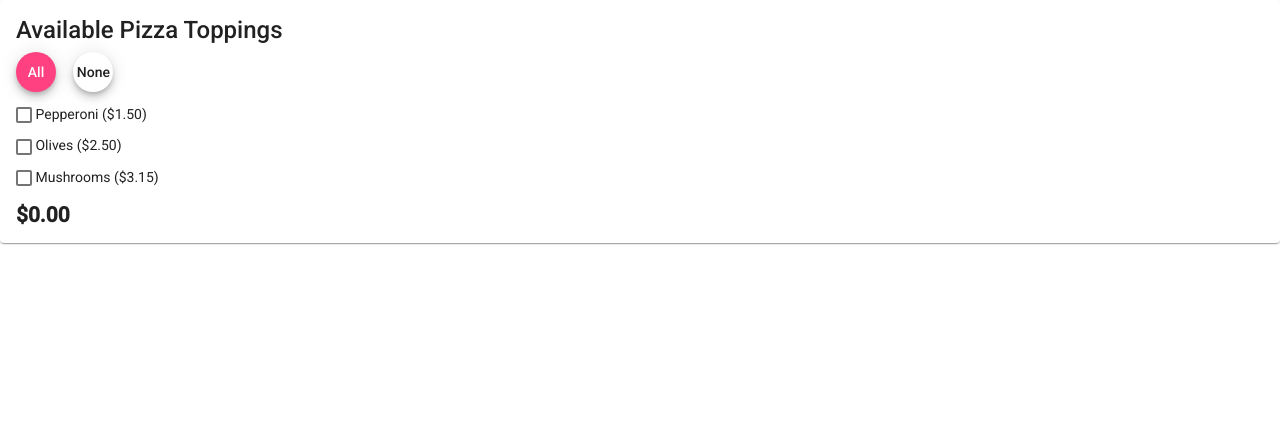
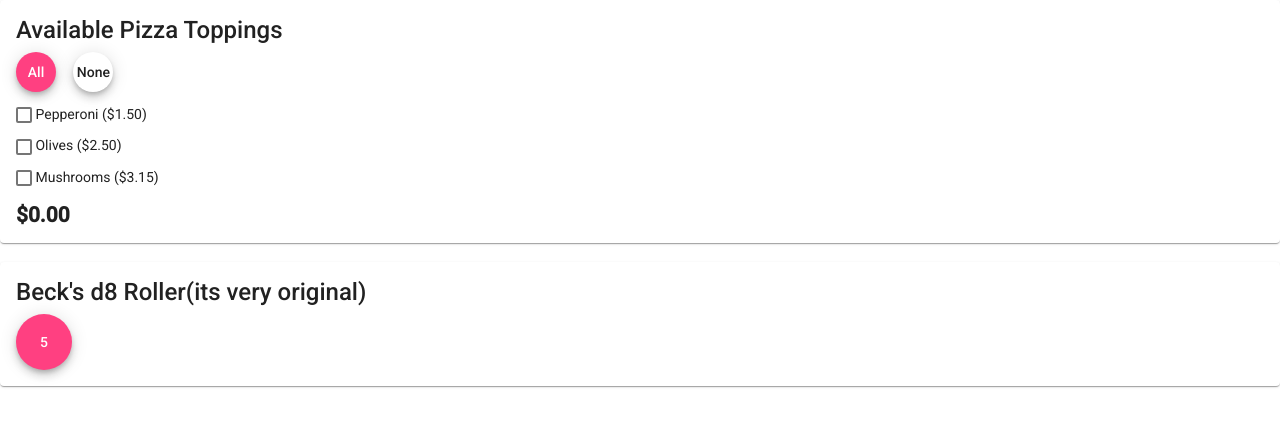
Before and after one commit to 2021-spring-jsf-tuth/components, an Angular app: page / in a window 1280 px wide. Shown: the top 426 px of the page. Built offline with nearby package versions, Linux system fonts and the light colour scheme.

Commit message:
made a d8 roller

```diff
--- a/src/app/app.component.html
+++ b/src/app/app.component.html
@@ -1 +1,3 @@
 <app-pizza-toppings></app-pizza-toppings>
+<br>
+<app-bia-d8-roller></app-bia-d8-roller>
--- a/src/app/bia-d8-roller/bia-d8-roller.component.html
+++ b/src/app/bia-d8-roller/bia-d8-roller.component.html
@@ -1 +1,13 @@
-<p>bia-d8-roller works!</p>
+<mat-card>
+    <mat-card-title>
+        Beck's d8 Roller(its very original)
+    </mat-card-title>
+    <mat-card-content>
+        <button
+            mat-fab
+            (click)="rollD8()"
+        >
+            {{ value }}
+        </button>
+    </mat-card-content>
+</mat-card>
--- a/src/app/bia-d8-roller/bia-d8-roller.component.ts
+++ b/src/app/bia-d8-roller/bia-d8-roller.component.ts
@@ -10,6 +10,13 @@ export class BiaD8RollerComponent implements OnInit {
   constructor() { }
 
   ngOnInit(): void {
+    this.rollD8();
+  }
+
+  value: number;
+
+  rollD8() {
+    this.value = Math.floor(Math.random() * 8) + 1;
   }
 
 }
```
